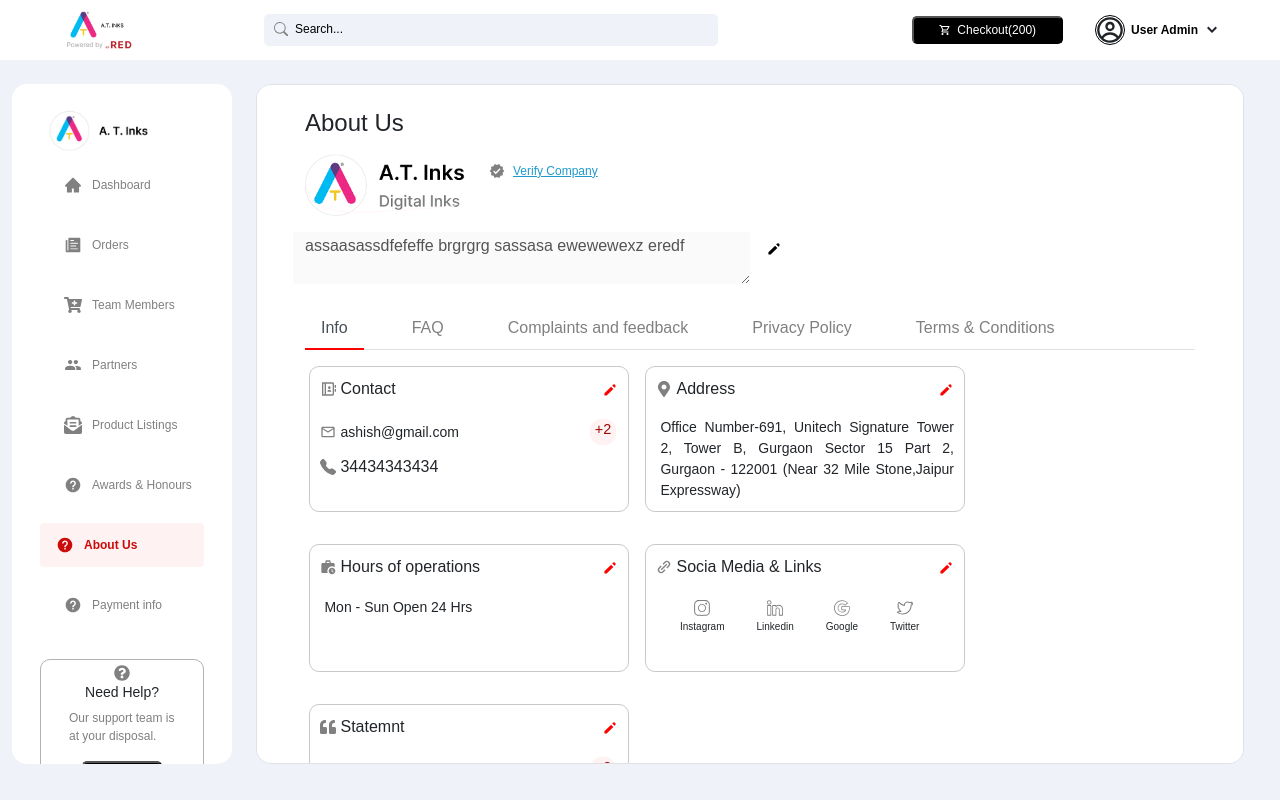
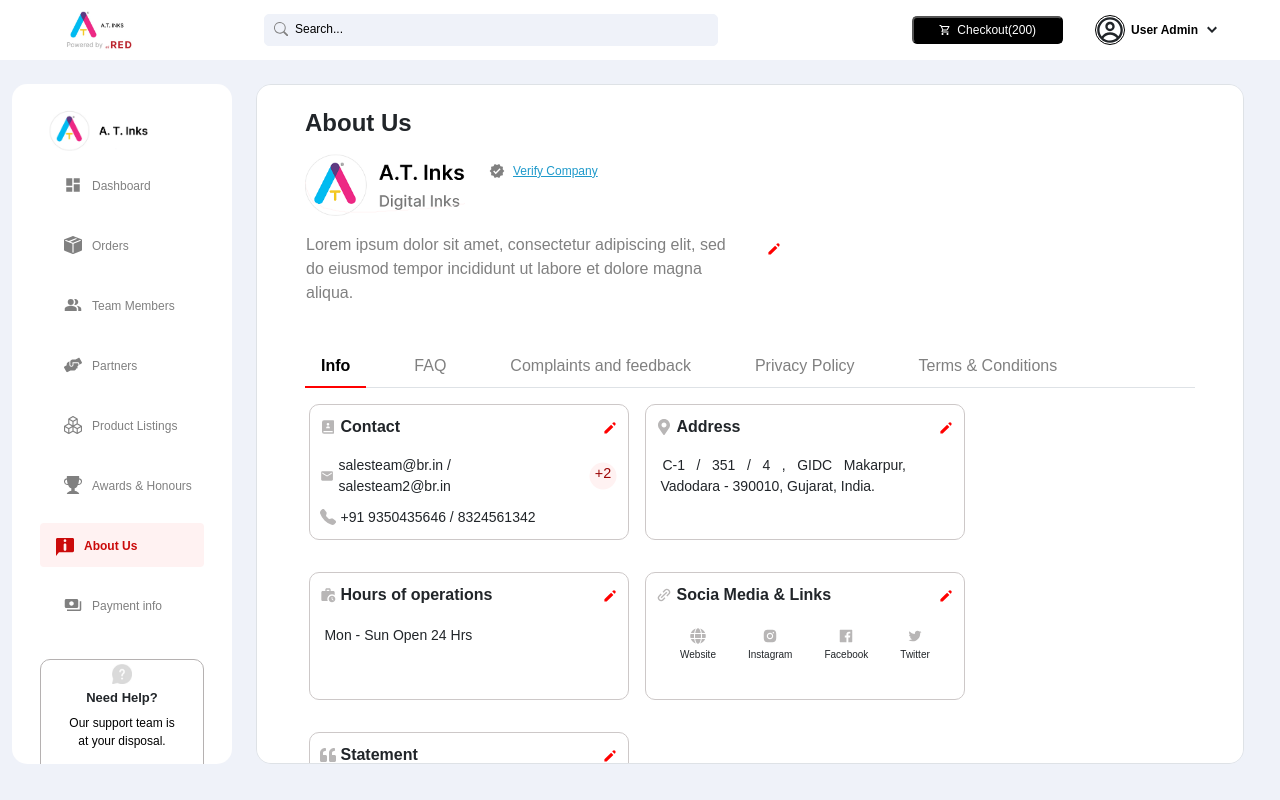
Before and after one commit to ashishmaurya-crypto/adminpanel, a React app: page /about-us in a window 1280 px wide. Built offline with nearby package versions, Linux system fonts and the light colour scheme.

Commit message:
imporvement

```diff
--- a/package.json
+++ b/package.json
@@ -7,6 +7,7 @@
     "@testing-library/jest-dom": "^5.16.5",
     "@testing-library/react": "^13.4.0",
     "@testing-library/user-event": "^13.5.0",
+    "nodemon": "^2.0.22",
     "react": "^18.2.0",
     "react-dom": "^18.2.0",
     "react-icons": "^4.8.0",
--- a/src/Component/AboutUs/AboutUs.js
+++ b/src/Component/AboutUs/AboutUs.js
@@ -6,7 +6,7 @@
 
 export default function AboutUs() {
   const [textareaHeight, setTextareaHeight] = useState('auto');
-  const [aboutusTxt, setAboutusTxt] = useState('assaasassdfefeffe brgrgrg sassasa ewewewexz eredf');
+  const [aboutusTxt, setAboutusTxt] = useState('Lorem ipsum dolor sit amet, consectetur adipiscing elit, sed do eiusmod tempor incididunt ut labore et dolore magna aliqua.');
   const [isEditable, setIsEditable] = useState(false);
 
 
@@ -41,17 +41,22 @@
           </div>
         </Row>
         <Row className='aboutus-textarea-container'>
-          <textarea
+          {isEditable ? <textarea
             className={isEditable ? 'aboutus-textarea' : 'aboutus-textarea-edit'}
             style={{ height: textareaHeight }}
             value={aboutusTxt}
             onChange={handleTextareaChange}
             disabled={isEditable ? false : true}
           />
-          <button className='edit-btn' onClick={()=> setIsEditable(!isEditable)}><Assest.HiPencil /></button>
+            :
+            <div className={isEditable ? 'aboutus-textarea' : 'aboutus-textarea-edit'}>
+              <p>{aboutusTxt}</p>
+            </div>}
+          {isEditable ? <button className='edit-btn' onClick={() => setIsEditable(!isEditable)}>< Assest.editPencil fill='red' /></button> :
+            <button className='edit-btn' onClick={() => setIsEditable(!isEditable)}><Assest.HiPencil fill='red' /></button>}
         </Row>
         <Row className='mt-4'>
-          <TabAboutUs/>
+          <TabAboutUs />
         </Row>
       </Container>
 
--- a/src/Component/AboutUs/AboutUs.scss
+++ b/src/Component/AboutUs/AboutUs.scss
@@ -1,4 +1,10 @@
 .aboutus-container {
+
+    .aboutus-title{
+        h4{
+            font-weight: 600;
+        }
+    }
     .aboutus-logo {
         width: 10rem;
     }
@@ -18,10 +24,17 @@
         .aboutus-textarea-edit {
             width: 50%;
             border: none;
+            background-color: white;
+
+            p{
+                border: 1px solid transparent;
+                background-color: white;
+            }
         }
 
         .aboutus-textarea {
             width: 50%;
+            background-color: white;
         }
         .edit-btn{
             width: 3rem;
@@ -48,11 +61,11 @@
     }
 
     .nav-tabs .nav-link.active {
-        color: #495057;
+        color: black;
         background-color: #fff;
         border-color: #dee2e6 #dee2e6 #fff;
         border-bottom: 2px solid red !important;
-        font-weight: 500;
+        font-weight: 600;
     }
 
     .nav-link {
@@ -89,7 +102,7 @@
             display: flex;
             justify-content: space-between;
             span{
-                font-weight: 500;
+                font-weight: 600;
             }
         }
 
@@ -106,11 +119,28 @@
                 font-size: 10px;
             }
 
+            .address{
+                margin-right: 3rem;
+                text-indent: 2px;
+            }
+
+            .email-span{
+                // margin-right: 3rem;
+                text-indent: 2px;
+                // width: fit-content;
+            }
+
+
+
         }
 
         .phone-row{
             display: flex;
             justify-content: space-between;
+
+            .phone-span{
+                font-size: 14px;
+            }
         }
     }
 }
--- a/src/Component/AboutUs/EditTab/Data.js
+++ b/src/Component/AboutUs/EditTab/Data.js
@@ -5,17 +5,17 @@
 export const Data = [
     {
         title: 'Sales Team',
-        email: ['ashish@gmail.com'],
+        email: ['salesteam@br.in'],
         phone: [80100444343],
     },
     {
         title: 'Marketing Team',
-        email: ['sales@gmail.com'],
+        email: ['salesteam2@br.in'],
         phone: [80100444343 ],
     },
     {
         title: 'Marketing Team',
-        email: ['sales@gmail.com'],
+        email: ['salesteam3@br.in'],
         phone: [80100444343 ],
     },
 ];
--- a/src/Component/AboutUs/EditTab/EditContact.scss
+++ b/src/Component/AboutUs/EditTab/EditContact.scss
@@ -7,6 +7,10 @@
     height: 100vh;
     // border: 1px solid red;
     // overflow: scroll;
+
+    .contact-title{
+        font-weight: 600;
+    }
 
 
     .overflow-div {
@@ -53,7 +57,7 @@
             justify-content: space-between;
 
             span {
-                font-weight: 500;
+                font-weight: 600;
             }
         }
 
@@ -95,8 +99,8 @@
 
     .email-input {
         width: 100%;
-        border: 1px solid rgb(210, 208, 208);
-        padding: 5px;
+        border: none;
+        padding: 8px;
         border-radius: 4px;
         margin-top: 0.3rem;
         background-color: rgb(246, 246, 246);
--- a/src/Component/AboutUs/Tab/InfoTab.js
+++ b/src/Component/AboutUs/Tab/InfoTab.js
@@ -2,7 +2,7 @@
 import { Container, Row } from 'reactstrap';
 import './../AboutUs.scss';
 import { TabData } from '../TabData/TabData';
-import { MdOutlineMailOutline } from 'react-icons/md';
+import { MdEmail } from 'react-icons/md';
 import { BsFillTelephoneFill } from 'react-icons/bs';
 import Modal from '../../../ReusableComponent/Component/Model/Modal';
 import EditContact from '../EditTab/EditContact';
@@ -48,7 +48,9 @@
                 <>
                   <div className='email-row w-100 mt-3'>
                     <div className='d-flex justify-content-start align-items-center w-75'>
-                      <MdOutlineMailOutline fill='gray' />&nbsp;<span>{item.email[0]}</span>
+                      <MdEmail fill='#b8b6b6' />&nbsp;<span>
+                        {item.email[0]}<span className='mx-1'>/</span> {item.email[1]}
+                        </span>
                     </div>
                     <div className='w-25 d-flex justify-content-end align-items-center'>
                       <div className='red-badge'>
@@ -57,13 +59,13 @@
                     </div>
                   </div>
                   <div className='phone-row d-flex justify-content-start align-items-center mt-2'>
-                    <BsFillTelephoneFill fill='gray' />&nbsp;<span>34434343434</span>
+                    <BsFillTelephoneFill fill='#b8b6b6' />&nbsp;<span className='phone-span'>{item.phone[0]} / {item.phone[1]}</span>
                   </div>
                 </> : item.title === 'Address' ?
                   <>
                     <div className='email-row'>
                       <div className='d-flex justify-content-start align-items-center mt-3'>
-                        &nbsp;<span>{item.address}</span>
+                        &nbsp;<span className='address'>{item.address}</span>
                       </div>
                     </div>
                   </>
@@ -86,7 +88,7 @@
                             )}
                           </div>
                         </div>
-                      </> : item.title === 'Statemnt' ?
+                      </> : item.title === 'Statement' ?
                         <>
                           <div className='email-row w-100 mt-3'>
                             <div className='d-flex justify-content-start align-items-center w-75'>
--- a/src/Component/AboutUs/TabData/TabData.js
+++ b/src/Component/AboutUs/TabData/TabData.js
@@ -7,24 +7,24 @@
         title: 'Contact',
         path: '/',
         pencil: <Assest.HiPencil fill="red" />,
-        icon: <Assest.ContactsBook fill="gray" />,
-        email: ['ashish@gmail.com', 'kumar@gmail.com'],
-        phone: [],
+        icon: <Assest.ContactsBook fill="#b8b6b6" />,
+        email: ['salesteam@br.in', 'salesteam2@br.in'],
+        phone: ['+91 9350435646', '8324561342'],
         cName: 'nav-text'
     },
     {
         title: 'Address',
         path: '/orders',
         pencil: <Assest.HiPencil fill="red" />,
-        icon: <Assest.MapMarker fill="gray" />,
-        address: "Office Number-691, Unitech Signature Tower 2, Tower B, Gurgaon Sector 15 Part 2, Gurgaon - 122001 (Near 32 Mile Stone,Jaipur Expressway)",
+        icon: <Assest.MapMarker fill="#b8b6b6" />,
+        address: "C-1 / 351 / 4 , GIDC Makarpur, Vadodara - 390010, Gujarat, India.",
         cName: 'nav-text'
     },
     {
         title: 'Hours of operations',
         path: '/team-members',
         pencil: <Assest.HiPencil fill="red" />,
-        icon: <Assest.WorkHistory fill="gray" />,
+        icon: <Assest.WorkHistory fill="#b8b6b6" />,
         timing: "Mon - Sun Open 24 Hrs",
         cName: 'nav-text'
     },
@@ -32,20 +32,20 @@
         title: 'Socia Media & Links',
         path: '/partners',
         pencil: <Assest.HiPencil fill="red" />,
-        icon: <Assest.LinkAlt fill="gray" />,
+        icon: <Assest.LinkAlt fill="#b8b6b6" />,
         social: [
-            {'Instagram' : <Assest.Instagram fill="gray" />},
-            {'Linkedin' : <Assest.Linkedin fill="gray" />},
-            {'Google' : <Assest.Google fill="gray" />},
-            {'Twitter' : <Assest.Twitter fill="gray" />}
+            {'Website' : <Assest.FaGlobe fill="#b8b6b6" />},
+            {'Instagram' : <Assest.Instagram fill="#b8b6b6" />},
+            {'Facebook' : <Assest.AiFillFacebook fill="#b8b6b6" />},
+            {'Twitter' : <Assest.Twitter fill="#b8b6b6" />}
         ],
         cName: 'nav-text'
     },
     {
-        title: 'Statemnt',
+        title: 'Statement',
         path: '/product-listings',
         pencil: <Assest.HiPencil fill="red" />,
-        icon: <Assest.QuoteLeft fill="gray" />,
+        icon: <Assest.QuoteLeft fill="#b8b6b6" />,
         statement: "One of the best company ",
         cName: 'nav-text'
     }
--- a/src/Component/Layout/Sidebar.js
+++ b/src/Component/Layout/Sidebar.js
@@ -23,8 +23,8 @@
           );
         })}
         <Row className='px-3 mt-4 need-help'>
-          <Col>
-          <Assest.QuestionCircle fill='gray'/>
+          <Col className=''>
+          <img className='my-1' width={20} src={Assest.questionlogo} alt='logo' />
            <h5>Need Help?</h5>
            <p>Our support team is at your disposal.</p>
            <button>Get Help</button>
--- a/src/Component/Layout/SidebarData.js
+++ b/src/Component/Layout/SidebarData.js
@@ -2,54 +2,58 @@
 import * as FaIcons from 'react-icons/fa';
 import * as AiIcons from 'react-icons/ai';
 import * as IoIcons from 'react-icons/io';
+import { Assest } from '../../ReusableComponent/Assest/Assest';
+import { MdPeopleAlt } from 'react-icons/md';
 
 export const SidebarData = [
   {
     title: 'Dashboard',
     path: '/',
-    icon: <AiIcons.AiFillHome />,
+    icon: <Assest.home />,
     cName: 'nav-text'
   },
   {
     title: 'Orders',
     path: '/orders',
-    icon: <IoIcons.IoIosPaper />,
+    icon: <Assest.order />,
     cName: 'nav-text'
   },
   {
     title: 'Team Members',
     path: '/team-members',
-    icon: <FaIcons.FaCartPlus />,
+    icon: <MdPeopleAlt />,
     cName: 'nav-text'
   },
   {
     title: 'Partners',
     path: '/partners',
-    icon: <IoIcons.IoMdPeople />,
+    icon: <Assest.partner />,
     cName: 'nav-text'
   },
   {
     title: 'Product Listings',
     path: '/product-listings',
-    icon: <FaIcons.FaEnvelopeOpenText />,
+    icon: <Assest.product />,
     cName: 'nav-text'
   },
   {
     title: 'Awards & Honours',
     path: '/awards-and-honours',
-    icon: <IoIcons.IoMdHelpCircle />,
+    icon: <Assest.trophy />,
     cName: 'nav-text'
   },
   {
     title: 'About Us',
     path: '/about-us',
-    icon: <IoIcons.IoMdHelpCircle />,
+    icon: <svg className='mt-1' width="1em" height="1em" viewBox="0 0 933 933" fill="none" xmlns="http://www.w3.org/2000/svg">
+      <path d="M0.00122404 664.454V69.1072C0.00122404 50.776 7.28076 33.2031 20.2367 20.2355C33.2047 7.27952 50.7767 0 69.1085 0H863.893C882.224 0 899.797 7.27952 912.765 20.2355C925.72 33.2034 933 50.7753 933 69.1072V664.454C933 682.785 925.72 700.358 912.765 713.325C899.797 726.281 882.225 733.561 863.893 733.561H154.171L0 933L0.00122404 664.454ZM397.393 348.546V594.577C397.393 619.272 410.566 642.085 431.946 654.426C453.327 666.78 479.673 666.78 501.051 654.426C522.432 642.085 535.604 619.269 535.604 594.577V348.546C535.604 323.851 522.431 301.038 501.051 288.697C479.671 276.343 453.324 276.343 431.946 288.697C410.566 301.038 397.393 323.854 397.393 348.546ZM397.393 138.959V140.466C397.393 165.16 410.566 187.974 431.946 200.315C453.327 212.656 479.673 212.656 501.051 200.315C522.432 187.974 535.604 165.158 535.604 140.466V138.959C535.604 114.276 522.431 91.4512 501.051 79.1098C479.671 66.7685 453.324 66.7685 431.946 79.1098C410.566 91.4512 397.393 114.276 397.393 138.959Z" />
+    </svg>,
     cName: 'nav-text'
   },
   {
     title: 'Payment info',
     path: '/payment-info',
-    icon: <IoIcons.IoMdHelpCircle />,
+    icon: <Assest.MdPayments />,
     cName: 'nav-text'
   }
 ];
--- a/src/Component/Layout/Style/Sidebar.scss
+++ b/src/Component/Layout/Style/Sidebar.scss
@@ -17,19 +17,26 @@
         margin: 0.5rem;
 
         h5{
-            font-size: 14px;
-            font-weight: 500;
+            font-size: 13px;
+            font-weight: 600;
+            margin-top: 2px;
         }
 
         p{
             font-size: 12px;
+            text-align: center;
+            color: black;
         }
 
         button{
             background-color: black;
             color: white;
             margin-bottom: 0.5rem;
-            border-radius: 5px;
+            border-radius: 7px;
+            font-size: 10px;
+            padding: 4px 20px 4px 20px;
+            border: 1px solid black;
+            font-weight: 600;
         }
     }
 
@@ -51,6 +58,7 @@
         color: gray;
         margin-left: 10px;
         font-size: 12px;
+        margin-top: 2px;
     }
 
     .nav-text a {
--- a/src/Component/Layout/Style/Topbar.scss
+++ b/src/Component/Layout/Style/Topbar.scss
@@ -137,3 +137,41 @@
     }
 
 }
+
+.collapse-card {
+
+    .collapse-body {
+        .collapse-list {
+            display: flex;
+            justify-content: center;
+
+
+            .navlink {
+                text-decoration: none;
+                color: gray;
+                font-size: 14px;
+                width: 100%;
+                padding: 8px 0px 8px 0px;
+            }
+
+            .navlink .active {
+                text-decoration: none;
+                color: rgb(171, 22, 22);
+                font-size: 14px;
+                width: 100%;
+                padding: 8px 0px 8px 0px;
+            }
+
+        }
+        .collapse-list:hover .navlink{
+            border-radius: 5px;
+            background-color: rgb(246, 224, 224);
+            border: 1px solid rgb(241, 217, 217);
+            color: rgb(171, 22, 22);
+            font-weight: 600;
+            padding: 8px 0px 8px 0px;
+        }
+    }
+
+
+}
--- a/src/Component/Layout/Topbar.js
+++ b/src/Component/Layout/Topbar.js
@@ -2,6 +2,7 @@
 import './Style/Topbar.scss';
 import { Container, Row, Col } from 'reactstrap';
 import { Collapse, CardBody, Card } from 'reactstrap';
+import { NavLink } from 'react-router-dom';
 import { Assest } from '../../ReusableComponent/Assest/Assest';
 
 
@@ -49,11 +50,13 @@
                     <Collapse
                         isOpen={this.state.collapse}
                     >
-                        <Card>
-                            <CardBody>
-                               <ul>
-                                <li>Logout</li>
-                               </ul>
+                        <Card className='collapse-card'>
+                            <CardBody className='collapse-body'>
+                                <li className='collapse-list'>
+                                    <NavLink className={({ isActive }) => isActive ? "navlink active" : 'navlink'}>
+                                        Logout
+                                    </NavLink>
+                                </li>
                             </CardBody>
                         </Card>
                     </Collapse>
--- a/src/ReusableComponent/Assest/Assest.js
+++ b/src/ReusableComponent/Assest/Assest.js
@@ -1,5 +1,6 @@
 import logo from './logo.png';
 import sidebarlogo from './sidebar-logo.png';
+import questionlogo from './questionlogo.png';
 import aboutuslogo from './aboutus-logo.png';
 import { BsSearch } from "react-icons/bs";
 import { CgProfile } from "react-icons/cg";
@@ -13,15 +14,32 @@
 import {MdWorkHistory} from 'react-icons/md';
 import {BiLinkAlt} from 'react-icons/bi';
 import { FaQuoteLeft} from 'react-icons/fa';
-import {SlSocialInstagram} from 'react-icons/sl';
+import {AiFillInstagram} from 'react-icons/ai';
 import {SlSocialLinkedin} from 'react-icons/sl';
 import {SlSocialGoogle} from 'react-icons/sl';
-import {SlSocialTwitter} from 'react-icons/sl';
+import {AiOutlineTwitter} from 'react-icons/ai';
 import { FaQuestionCircle } from 'react-icons/fa';
-import { MdDelete } from 'react-icons/md';
+import { RiDeleteBin6Fill } from 'react-icons/ri';
+import { RiDashboardFill } from 'react-icons/ri';
+import { BsFillBoxSeamFill } from 'react-icons/bs';
+import { BsBoxes } from 'react-icons/bs';
+import { FaHandsHelping } from 'react-icons/fa';
+import { BsTrophyFill } from 'react-icons/bs';
+import { MdPayments } from 'react-icons/md';
+import { HiPencilAlt } from 'react-icons/hi';
+import { RiContactsBook2Fill } from 'react-icons/ri';
+import { FaGlobe } from 'react-icons/fa';
+import { AiFillFacebook } from 'react-icons/ai';
+import { MdEmail } from 'react-icons/md';
 
 export const Assest = {
       logo : logo,
+      home :  RiDashboardFill,
+      order : BsFillBoxSeamFill,
+      partner : FaHandsHelping,
+      product : BsBoxes,
+      trophy : BsTrophyFill,
+      MdPayments :  MdPayments,
       BsSearch : BsSearch,
       CgProfile : CgProfile,
       GoChevronDown : GoChevronDown,
@@ -29,18 +47,22 @@
       ShoppingCart : MdOutlineShoppingCart,
       sidebarlogo : sidebarlogo,
       aboutuslogo : aboutuslogo,
+      questionlogo : questionlogo,
       MdVerified : MdVerified,
       HiPencil : HiPencil,
-      MdDelete : MdDelete,
-      ContactsBook : RiContactsBookLine,
+      editPencil:HiPencilAlt,
+      MdDelete : RiDeleteBin6Fill,
+      ContactsBook : RiContactsBook2Fill,
       MapMarker : FaMapMarkerAlt,
       WorkHistory : MdWorkHistory,
       LinkAlt : BiLinkAlt,
       QuoteLeft : FaQuoteLeft,
-      Instagram : SlSocialInstagram,
+      Instagram : AiFillInstagram,
+      AiFillFacebook : AiFillFacebook,
       Linkedin : SlSocialLinkedin,
       Google : SlSocialGoogle,
-      Twitter : SlSocialTwitter,
-      QuestionCircle : FaQuestionCircle
+      Twitter : AiOutlineTwitter,
+      QuestionCircle : FaQuestionCircle,
+      FaGlobe : FaGlobe,
 
 }
--- a/src/ReusableComponent/Component/Model/Modal.css
+++ b/src/ReusableComponent/Component/Model/Modal.css
@@ -16,7 +16,7 @@
 
 
 .Overlay {
-    background-color: rgba(0, 0, 0, 0.55);
+    background-color: transparent;
     top: 0;
     bottom: 0;
     left: 0;
@@ -37,7 +37,7 @@
     background-color: white;
     min-width: 30%;
     height: 100vh;
-    box-shadow: 0 0 4px 0px rgba(0, 0, 0, 0.15);
+    box-shadow: rgba(0, 0, 0, 0.24) 0px 3px 8px;
     top: 0;
     padding: 0 12px 12px;
     transition: all 0.3s ease-out;
```
Also changed, not shown: src/Component/AboutUs/EditTab/EditContact.js (+10 -10 lines), src/ReusableComponent/Assest/infoicon.svg (added), src/ReusableComponent/Assest/questionlogo.png (added), 1 other file.
